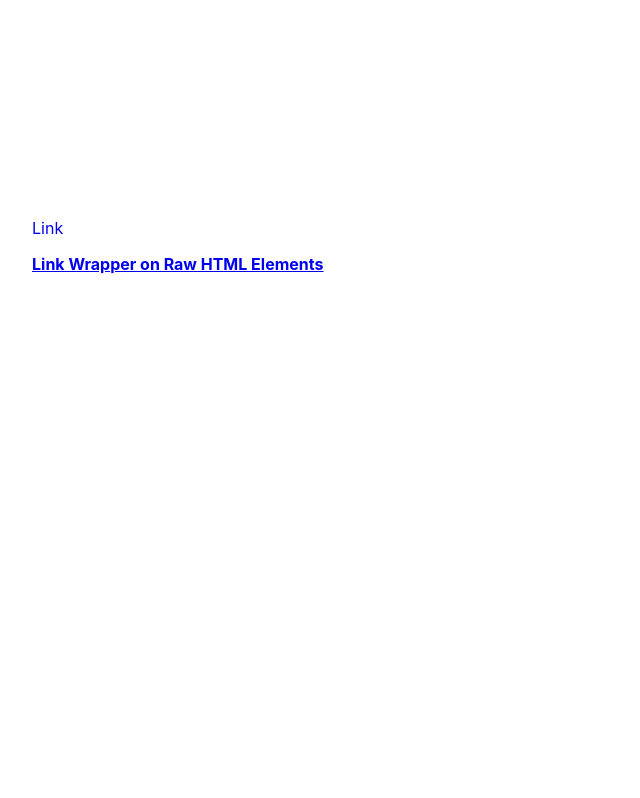
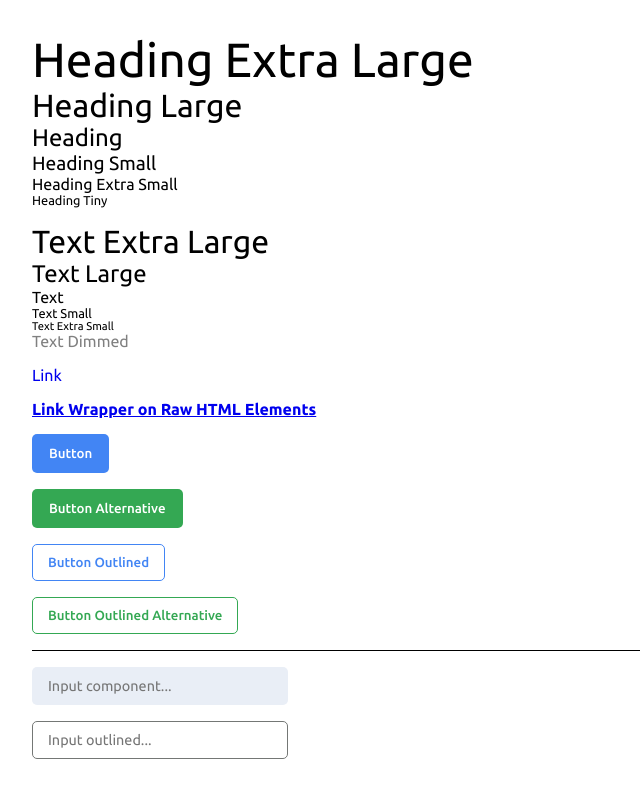
Before and after one commit to znx-x/llane-ui, a React (Create React App) app: page / in a window 1280 px wide. Shown: the top 798 px of the page, without its empty margins (0-640 px from the left). Built offline with nearby package versions, Linux system fonts and the light colour scheme.

Commit message:
update components

```diff
--- /dev/null
+++ b/src/BaseThemeStyle.ts
@@ -0,0 +1,17 @@
+// General
+export const BorderRadius = `5px`;
+export const DefaultGap = `1rem`;
+export const BorderThickness = `1px`;
+
+// Button
+export const ButtonPadding = `10px 15px`;
+export const ButtonFontWeight = `500`;
+export const ButtonCursor = `pointer`
+export const ButtonOutlineBorder = `1px`;
+
+// Divider
+export const DividerLineThickness = `1px`;
+
+// Input
+export const InputPadding = `10px 15px`;
+export const InputFontSize = `0.9rem`;
--- a/src/Button/index.ts
+++ b/src/Button/index.ts
@@ -1,17 +1,82 @@
 import styled from "styled-components";
+import {
+  Black,
+  ButtonAltColor,
+  ButtonAltHoverColor,
+  ButtonColor,
+  ButtonHoverColor,
+  Transparent,
+  White
+} from "../Colors";
+import {
+  BorderRadius,
+  ButtonCursor,
+  ButtonFontWeight,
+  ButtonOutlineBorder,
+  ButtonPadding
+} from "../BaseThemeStyle";
 
 interface ComponentProps {
   background?: string;
+  backgroundHover?: string;
   borderColor?: string;
+  borderRadius?: string;
+  fontColor?: string;
+  padding?: string;
 }
 
 export const Button = styled.button<ComponentProps>`
-  background: ${(props) => props.background || "transparent"};
-  border-color: ${(props) => props.borderColor || "transparent"};
+  background: ${(props) => props.background || ButtonColor};
+  border-color: ${(props) => props.borderColor || Transparent};
+  border-radius: ${(props) => props.borderRadius || BorderRadius};
+  color: ${(props) => props.fontColor || White};
+  cursor: ${ButtonCursor};
+  padding: ${(props) => props.padding || ButtonPadding};
+  font-weight: ${ButtonFontWeight};
+  &:hover {
+    background: ${(props) => props.backgroundHover || ButtonHoverColor};
+  }
 `;
 
-export const ButtonLink = styled.a`
-`
+export const ButtonAlt = styled.button<ComponentProps>`
+  background: ${(props) => props.background || ButtonAltColor};
+  border-color: ${(props) => props.borderColor || Transparent};
+  border-radius: ${(props) => props.borderRadius || BorderRadius};
+  color: ${(props) => props.fontColor || White};
+  cursor: ${ButtonCursor};
+  padding: ${(props) => props.padding || ButtonPadding};
+  font-weight: ${ButtonFontWeight};
+  &:hover {
+    background: ${(props) => props.backgroundHover || ButtonAltHoverColor};
+  }
+`;
 
-export const ButtonBox = styled.div`
-`
+export const ButtonOutlined = styled.button<ComponentProps>`
+  background: ${(props) => props.background || Transparent};
+  border: ${ButtonOutlineBorder} solid
+    ${(props) => props.borderColor || ButtonColor};
+  border-radius: ${(props) => props.borderRadius || BorderRadius};
+  color: ${(props) => props.fontColor || ButtonColor};
+  cursor: ${ButtonCursor};
+  padding: ${(props) => props.padding || ButtonPadding};
+  font-weight: ${ButtonFontWeight};
+  &:hover {
+    background: ${(props) => props.backgroundHover || ButtonColor};
+    color: ${White};
+  }
+`;
+
+export const ButtonOutlinedAlt = styled.button<ComponentProps>`
+  background: ${(props) => props.background || Transparent};
+  border: ${ButtonOutlineBorder} solid
+    ${(props) => props.borderColor || ButtonAltColor};
+  border-radius: ${(props) => props.borderRadius || BorderRadius};
+  color: ${(props) => props.fontColor || ButtonAltColor};
+  cursor: ${ButtonCursor};
+  padding: ${(props) => props.padding || ButtonPadding};
+  font-weight: ${ButtonFontWeight};
+  &:hover {
+    background: ${(props) => props.backgroundHover || ButtonAltColor};
+    color: ${White};
+  }
+`;
--- a/src/Divider/index.ts
+++ b/src/Divider/index.ts
@@ -1,4 +1,16 @@
 import styled from "styled-components";
+import { DefaultGap, DividerLineThickness } from "../BaseThemeStyle";
+import { PrimaryColor } from "../Colors";
 
-export const Divider = styled.div`
-`
+interface ComponentProps {
+  color?: string;
+  gap?: string;
+  thickness?: string;
+}
+
+export const Divider = styled.div<ComponentProps>`
+  border-top: ${(props) => props.thickness || DividerLineThickness} solid
+    ${(props) => props.color || PrimaryColor};
+  margin-top: ${(props) => props.gap || DefaultGap};
+  margin-bottom: ${(props) => props.gap || DefaultGap};
+`;
--- a/src/Input/index.ts
+++ b/src/Input/index.ts
@@ -1,4 +1,42 @@
 import styled from "styled-components";
+import {
+  BorderRadius,
+  BorderThickness,
+  InputFontSize,
+  InputPadding
+} from "../BaseThemeStyle";
+import {
+  BorderColor,
+  ComponentBackground,
+  TextColor,
+  Transparent
+} from "../Colors";
 
-export const Input = styled.input`
-`
+interface ComponentProps {
+  background?: string;
+  borderColor?: string;
+  borderRadius?: string;
+  borderThickness?: string;
+  fontColor?: string;
+  fontSize?: string;
+}
+
+export const Input = styled.input<ComponentProps>`
+  background: ${(props) => props.background || ComponentBackground};
+  border: ${(props) => props.borderThickness || BorderThickness} solid
+    ${(props) => props.borderColor || Transparent};
+  border-radius: ${(props) => props.borderRadius || BorderRadius};
+  color: ${(props) => props.fontColor || TextColor};
+  font-size: ${(props) => props.fontSize || InputFontSize};
+  padding: ${InputPadding};
+`;
+
+export const InputOutlined = styled.input<ComponentProps>`
+  background: ${(props) => props.background || Transparent};
+  border: ${(props) => props.borderThickness || BorderThickness} solid
+    ${(props) => props.borderColor || BorderColor};
+  border-radius: ${(props) => props.borderRadius || BorderRadius};
+  color: ${(props) => props.fontColor || TextColor};
+  font-size: ${(props) => props.fontSize || InputFontSize};
+  padding: ${InputPadding};
+`;
--- a/src/Span/index.ts
+++ b/src/Span/index.ts
@@ -1,4 +1,5 @@
 import styled from "styled-components";
 
 export const Span = styled.span`
-`
+  margin: auto;
+`;
--- a/src/TestComponents.tsx
+++ b/src/TestComponents.tsx
@@ -19,9 +19,18 @@ import {
   TextSmall,
   TextExtraSmall,
   TextDimmed,
+  // Button
+  Button,
   // ./Wrapper
   AppWrapper,
-  PageWrapper
+  PageWrapper,
+  ButtonAlt,
+  Spacer,
+  ButtonOutlined,
+  ButtonOutlinedAlt,
+  Divider,
+  Input,
+  InputOutlined
 } from "./";
 
 function TestComponents() {
@@ -29,12 +38,25 @@ function TestComponents() {
     <>
       <AppWrapper>
         <PageWrapper>
+
           <HeadingExtraLarge>Heading Extra Large</HeadingExtraLarge>
           <HeadingLarge>Heading Large</HeadingLarge>
           <Heading>Heading</Heading>
           <HeadingSmall>Heading Small</HeadingSmall>
           <HeadingExtraSmall>Heading Extra Small</HeadingExtraSmall>
           <HeadingTiny>Heading Tiny</HeadingTiny>
+
+          <Spacer />
+
+          <TextExtraLarge>Text Extra Large</TextExtraLarge>
+          <TextLarge>Text Large</TextLarge>
+          <Text>Text</Text>
+          <TextSmall>Text Small</TextSmall>
+          <TextExtraSmall>Text Extra Small</TextExtraSmall>
+          <TextDimmed>Text Dimmed</TextDimmed>
+
+          <Spacer />
+
           <Link href="#">Link</Link>
           <LinkWrapper href="#">
             <div>
@@ -43,6 +65,26 @@ function TestComponents() {
               </p>
             </div>
           </LinkWrapper>
+
+          <Spacer />
+
+          <Button>Button</Button>
+          <Spacer />
+          <ButtonAlt>Button Alternative</ButtonAlt>
+          <Spacer />
+          <ButtonOutlined>Button Outlined</ButtonOutlined>
+          <Spacer />
+          <ButtonOutlinedAlt>Button Outlined Alternative</ButtonOutlinedAlt>
+
+          <Spacer />
+
+          <Divider />
+
+          <Spacer />
+
+          <Input placeholder="Input component..." />
+          <Spacer />
+          <InputOutlined placeholder="Input outlined..." />
         </PageWrapper>
       </AppWrapper>
     </>
--- a/src/Typography.ts
+++ b/src/Typography.ts
@@ -1,5 +1,5 @@
 import styled from "styled-components";
-import { Gray, SecondaryColor } from "./";
+import { Gray } from ".";
 
 interface ComponentProps {
   size?: string;
@@ -10,7 +10,7 @@ interface ComponentProps {
 
 export const HeadingExtraLarge = styled.h1<ComponentProps>`
     margin: auto;
-    color: ${(props) => props.color || SecondaryColor};
+    color: ${(props) => props.color};
     font-size: ${(props) => props.size || "3rem"};
     font-weight: ${(props) => props.weight || "normal"};
     text-decoration: ${(props) => props.decoration || "none"}
@@ -18,7 +18,7 @@ export const HeadingExtraLarge = styled.h1<ComponentProps>`
 
 export const HeadingLarge = styled.h2<ComponentProps>`
     margin: auto;
-    color: ${(props) => props.color || SecondaryColor};
+    color: ${(props) => props.color};
     font-size: ${(props) => props.size || "2rem"};
     font-weight: ${(props) => props.weight || "normal"};
     text-decoration: ${(props) => props.decoration || "none"}
@@ -26,7 +26,7 @@ export const HeadingLarge = styled.h2<ComponentProps>`
 
 export const Heading = styled.h3<ComponentProps>`
     margin: auto;
-    color: ${(props) => props.color || SecondaryColor};
+    color: ${(props) => props.color};
     font-size: ${(props) => props.size || "1.5rem"};
     font-weight: ${(props) => props.weight || "normal"};
     text-decoration: ${(props) => props.decoration || "none"}
@@ -34,7 +34,7 @@ export const Heading = styled.h3<ComponentProps>`
 
 export const HeadingSmall = styled.h4<ComponentProps>`
     margin: auto;
-    color: ${(props) => props.color || SecondaryColor};
+    color: ${(props) => props.color};
     font-size: ${(props) => props.size || "1.2rem"};
     font-weight: ${(props) => props.weight || "normal"};
     text-decoration: ${(props) => props.decoration || "none"}
@@ -42,7 +42,7 @@ export const HeadingSmall = styled.h4<ComponentProps>`
 
 export const HeadingExtraSmall = styled.h5<ComponentProps>`
     margin: auto;
-    color: ${(props) => props.color || SecondaryColor};
+    color: ${(props) => props.color};
     font-size: ${(props) => props.size || "1rem"};
     font-weight: ${(props) => props.weight || "normal"};
     text-decoration: ${(props) => props.decoration || "none"}
@@ -50,7 +50,7 @@ export const HeadingExtraSmall = styled.h5<ComponentProps>`
 
 export const HeadingTiny = styled.h6<ComponentProps>`
     margin: auto;
-    color: ${(props) => props.color || SecondaryColor};
+    color: ${(props) => props.color};
     font-size: ${(props) => props.size || "0.8rem"};
     font-weight: ${(props) => props.weight || "normal"};
     text-decoration: ${(props) => props.decoration || "none"}
@@ -58,7 +58,7 @@ export const HeadingTiny = styled.h6<ComponentProps>`
 
 export const TextExtraLarge = styled.p<ComponentProps>`
     margin: auto;
-    color: ${(props) => props.color || SecondaryColor};
+    color: ${(props) => props.color};
     font-size: ${(props) => props.size || "2rem"};
     font-weight: ${(props) => props.weight || "normal"};
     text-decoration: ${(props) => props.decoration || "none"}
@@ -66,7 +66,7 @@ export const TextExtraLarge = styled.p<ComponentProps>`
 
 export const TextLarge = styled.p<ComponentProps>`
     margin: auto;
-    color: ${(props) => props.color || SecondaryColor};
+    color: ${(props) => props.color};
     font-size: ${(props) => props.size || "1.5rem"};
     font-weight: ${(props) => props.weight || "normal"};
     text-decoration: ${(props) => props.decoration || "none"}
@@ -74,7 +74,7 @@ export const TextLarge = styled.p<ComponentProps>`
 
 export const Text = styled.p<ComponentProps>`
     margin: auto;
-    color: ${(props) => props.color || SecondaryColor};
+    color: ${(props) => props.color};
     font-size: ${(props) => props.size || "1rem"};
     font-weight: ${(props) => props.weight || "normal"};
     text-decoration: ${(props) => props.decoration || "none"}
@@ -82,7 +82,7 @@ export const Text = styled.p<ComponentProps>`
 
 export const TextSmall = styled.p<ComponentProps>`
     margin: auto;
-    color: ${(props) => props.color || SecondaryColor};
+    color: ${(props) => props.color};
     font-size: ${(props) => props.size || "0.8rem"};
     font-weight: ${(props) => props.weight || "normal"};
     text-decoration: ${(props) => props.decoration || "none"}
@@ -90,16 +90,16 @@ export const TextSmall = styled.p<ComponentProps>`
 
 export const TextExtraSmall = styled.p<ComponentProps>`
     margin: auto;
-    color: ${(props) => props.color || SecondaryColor};
-    font-size: ${(props) => props.size || "3rem"};
+    color: ${(props) => props.color};
+    font-size: ${(props) => props.size || "0.7rem"};
     font-weight: ${(props) => props.weight || "normal"};
     text-decoration: ${(props) => props.decoration || "none"}
 `;
 
 export const TextDimmed = styled.p<ComponentProps>`
     margin: auto;
-    color: ${(props) => props.color || Gray};
-    font-size: ${(props) => props.size || "3rem"};
+    color: ${(props) => props.color|| Gray};
+    font-size: ${(props) => props.size || "1rem"};
     font-weight: ${(props) => props.weight || "normal"};
     text-decoration: ${(props) => props.decoration || "none"}
 `;
--- a/src/base.css
+++ b/src/base.css
@@ -1,13 +1,20 @@
-body {
+/* Importing Ubuntu font from Google Fonts */
+@import url('https://fonts.googleapis.com/css2?family=Ubuntu:wght@400;500;700&display=swap');
+
+body, button, input, textarea, select {
   margin: 0;
-  font-family: -apple-system, BlinkMacSystemFont, 'Segoe UI', 'Roboto', 'Oxygen',
-    'Ubuntu', 'Cantarell', 'Fira Sans', 'Droid Sans', 'Helvetica Neue',
+  font-family: 'Ubuntu', -apple-system, BlinkMacSystemFont, 'Segoe UI', 'Roboto', 'Oxygen',
+    'Cantarell', 'Fira Sans', 'Droid Sans', 'Helvetica Neue',
     sans-serif;
   -webkit-font-smoothing: antialiased;
   -moz-osx-font-smoothing: grayscale;
 }
 
 code {
-  font-family: source-code-pro, Menlo, Monaco, Consolas, 'Courier New',
+  font-family: 'Ubuntu', source-code-pro, Menlo, Monaco, Consolas, 'Courier New',
     monospace;
 }
+
+button {
+  font-family: 'Ubuntu', sans-serif; /* Ensuring buttons use Ubuntu */
+}
```
Also changed, not shown: src/Colors.ts (+26 -2 lines), src/Spacer/index.ts (+10 -1 lines), 1 other file (tests, documents, lock files or other folders).
